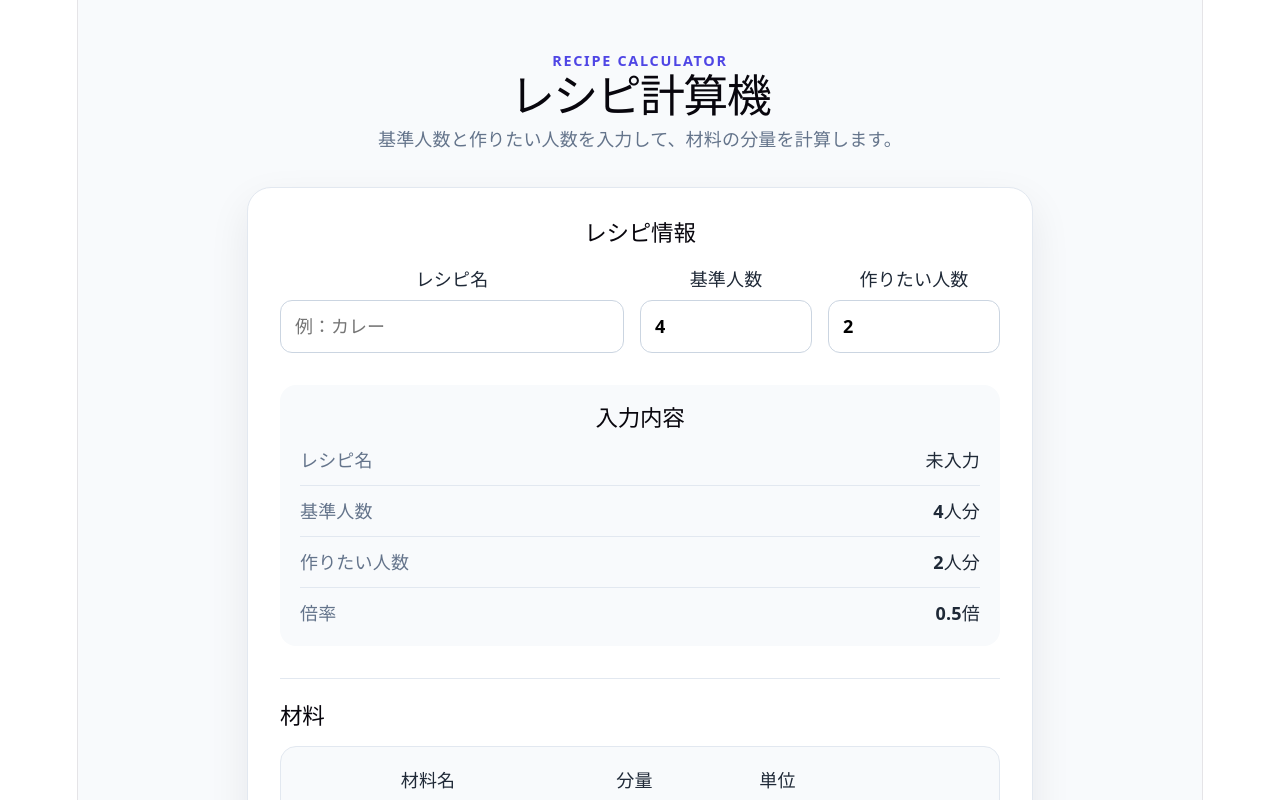
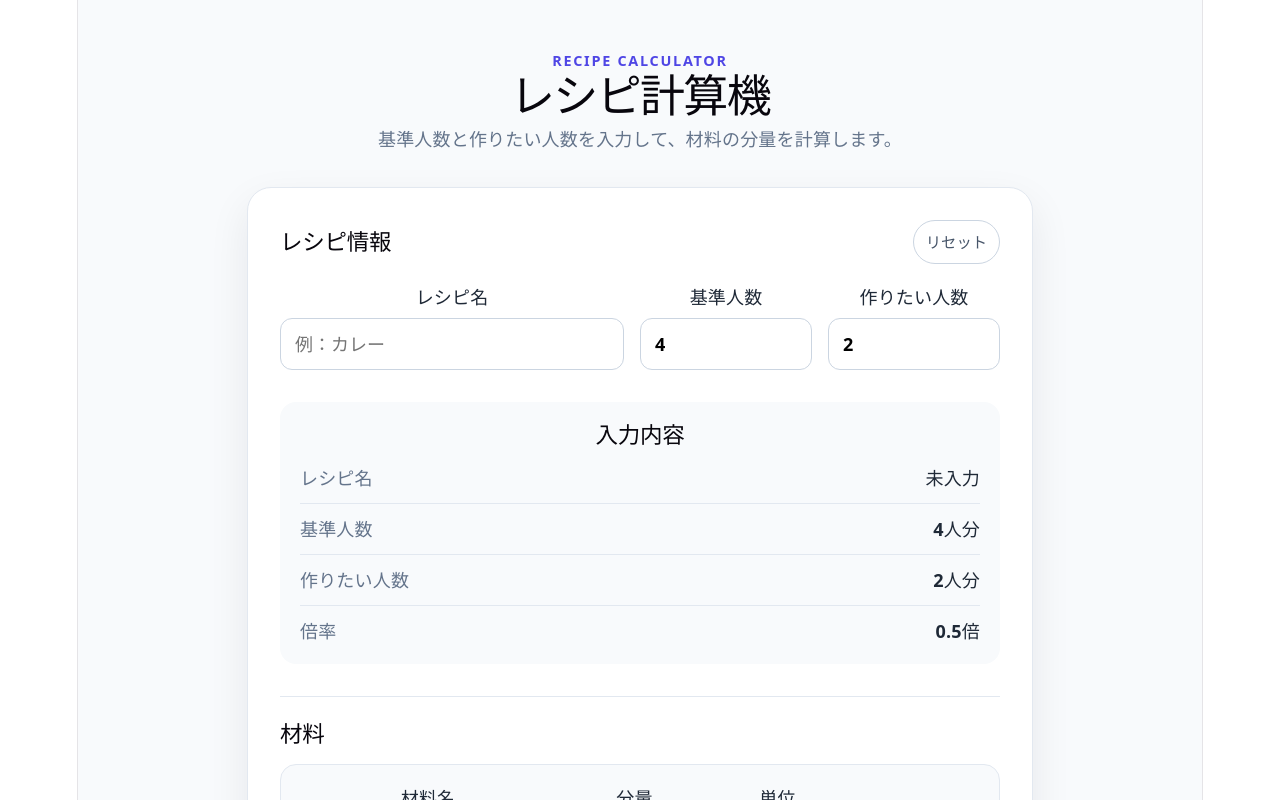
Before and after one commit to officeutq/recipe-calculator, a React (Vite) app: page / in a window 1280 px wide. Shown: the top 800 px of the page. Built offline with nearby package versions, Linux system fonts and the light colour scheme.

Commit message:
Reset recipe data (#27)

```diff
--- a/src/App.css
+++ b/src/App.css
@@ -249,3 +249,31 @@
 .remove-button:hover {
   background: #fee2e2;
 }
+
+.recipe-card-header {
+  display: flex;
+  align-items: center;
+  justify-content: space-between;
+  gap: 16px;
+  margin-bottom: 20px;
+}
+
+.recipe-card-header h2 {
+  margin: 0;
+}
+
+.reset-button {
+  padding: 8px 12px;
+  border: 1px solid #cbd5e1;
+  border-radius: 999px;
+  background: #ffffff;
+  color: #475569;
+  font: inherit;
+  font-size: 0.85rem;
+  font-weight: 700;
+  cursor: pointer;
+}
+
+.reset-button:hover {
+  background: #f1f5f9;
+}
--- a/src/App.tsx
+++ b/src/App.tsx
@@ -3,6 +3,10 @@ import IngredientForm from "./components/IngredientForm"
 import IngredientList from "./components/IngredientList"
 import { useLocalStorageState } from "./hooks/useLocalStorageState"
 import type { Ingredient, NewIngredient } from "./types/ingredient"
+
+const initialRecipeName = ""
+const initialBaseServings = "4"
+const initialTargetServings = "2"
 
 const initialIngredients: Ingredient[] = [
   { id: 1, name: "じゃがいも", amount: 3, unit: "個" },
@@ -21,15 +25,15 @@ const storageKeys = {
 function App() {
   const [recipeName, setRecipeName] = useLocalStorageState(
     storageKeys.recipeName,
-    "",
+    initialRecipeName,
   )
   const [baseServings, setBaseServings] = useLocalStorageState(
     storageKeys.baseServings,
-    "4",
+    initialBaseServings,
   )
   const [targetServings, setTargetServings] = useLocalStorageState(
     storageKeys.targetServings,
-    "2",
+    initialTargetServings,
   )
   const [ingredients, setIngredients] = useLocalStorageState<Ingredient[]>(
     storageKeys.ingredients,
@@ -54,6 +58,13 @@ function App() {
     setIngredients(ingredients.filter((ingredient) => ingredient.id !== id))
   }
 
+  const handleResetRecipe = () => {
+    setRecipeName(initialRecipeName)
+    setBaseServings(initialBaseServings)
+    setTargetServings(initialTargetServings)
+    setIngredients(initialIngredients)
+  }
+
   return (
     <main className="app">
       <section className="app-header">
@@ -65,7 +76,16 @@ function App() {
       </section>
 
       <section className="recipe-card" aria-labelledby="recipe-form-title">
-        <h2 id="recipe-form-title">レシピ情報</h2>
+        <div className="recipe-card-header">
+          <h2 id="recipe-form-title">レシピ情報</h2>
+          <button
+            type="button"
+            className="reset-button"
+            onClick={handleResetRecipe}
+          >
+            リセット
+          </button>
+        </div>
 
         <div className="form-grid">
           <label className="field">
```
